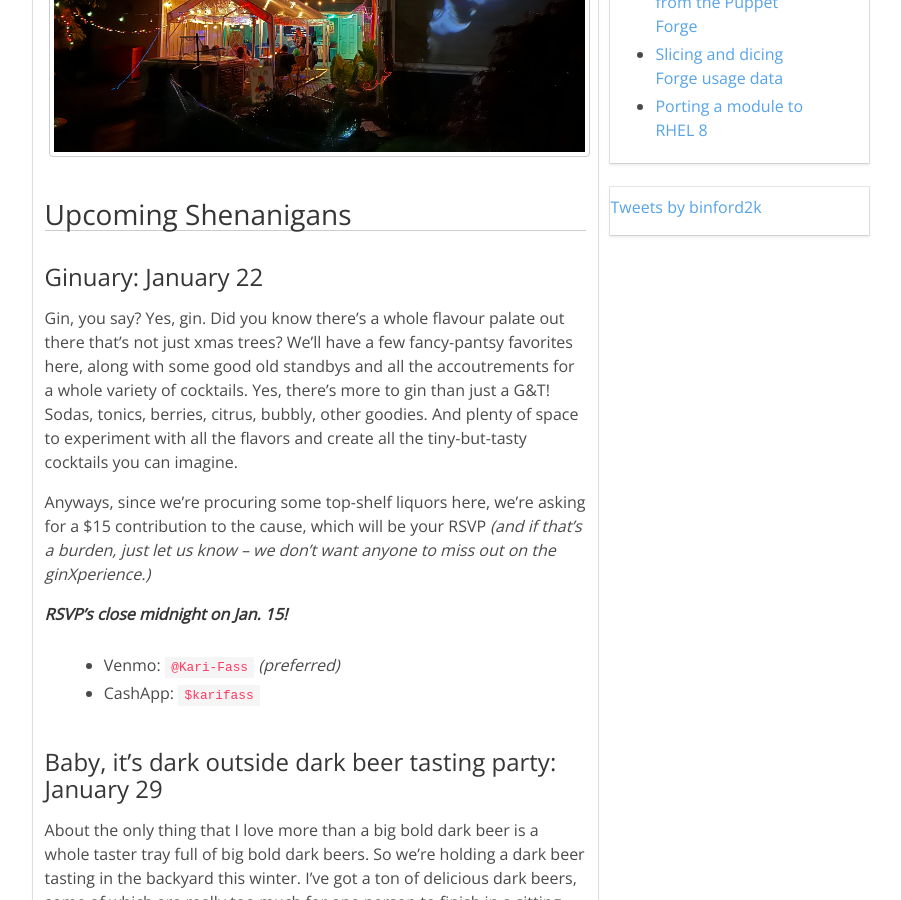
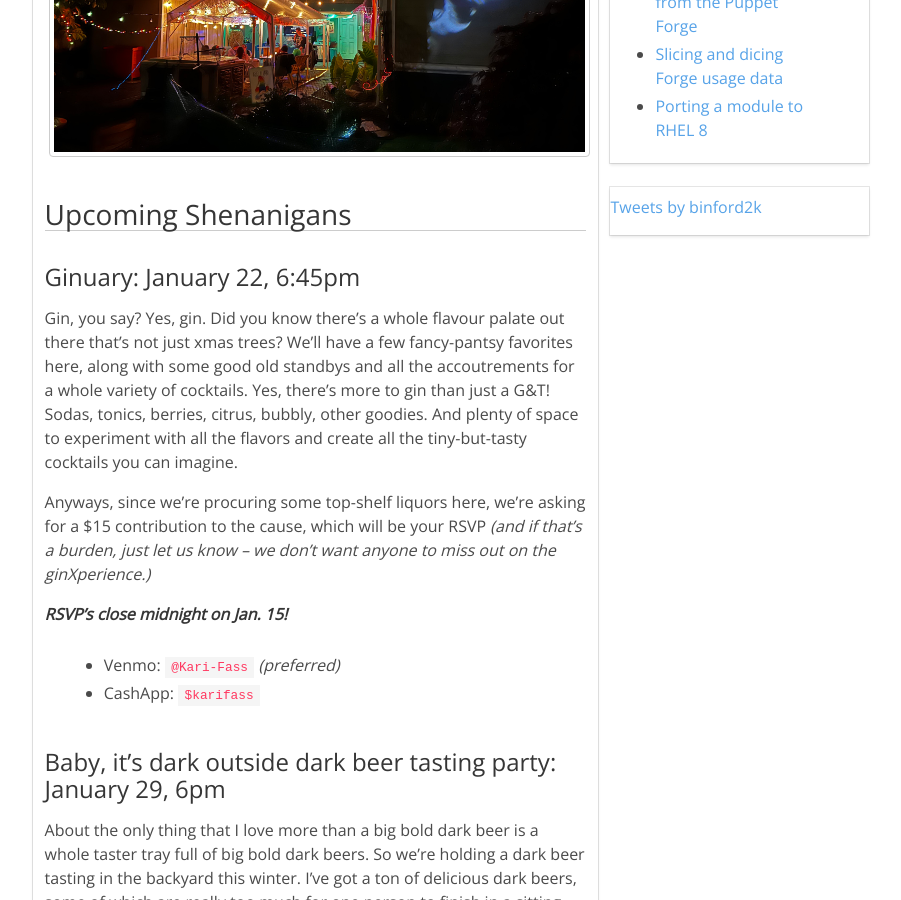
Before and after one commit to binford2k/binford2k.com, a Jekyll site: the page built from backyard.md, in a window 1280 px wide and 900 px high, scrolled down 569 px. Shown: the whole window, without its empty margins (183-1084 px from the left). Built offline with Jekyll 4.4.1, drawn with Linux system fonts in a browser that asks for light colours; comment, search, counter and statistics services are not loaded.

Commit message:
add times

```diff
--- a/backyard.md
+++ b/backyard.md
@@ -16,7 +16,7 @@ invited to bring your own to add to the collective.
 
 ## Upcoming Shenanigans
 
-### Ginuary: January 22
+### Ginuary: January 22, 6:45pm
 
 Gin, you say? Yes, gin. Did you know there's a whole flavour palate out there that's
 not just xmas trees? We'll have a few fancy-pantsy favorites here, along with some good
@@ -34,7 +34,7 @@ us know -- we don't want anyone to miss out on the ginXperience.)*
 * CashApp: `$karifass`
 
 
-### Baby, it's dark outside dark beer tasting party: January 29
+### Baby, it's dark outside dark beer tasting party: January 29, 6pm
 
 About the only thing that I love more than a big bold dark beer is a whole
 taster tray full of big bold dark beers. So we're holding a dark beer tasting in
```
